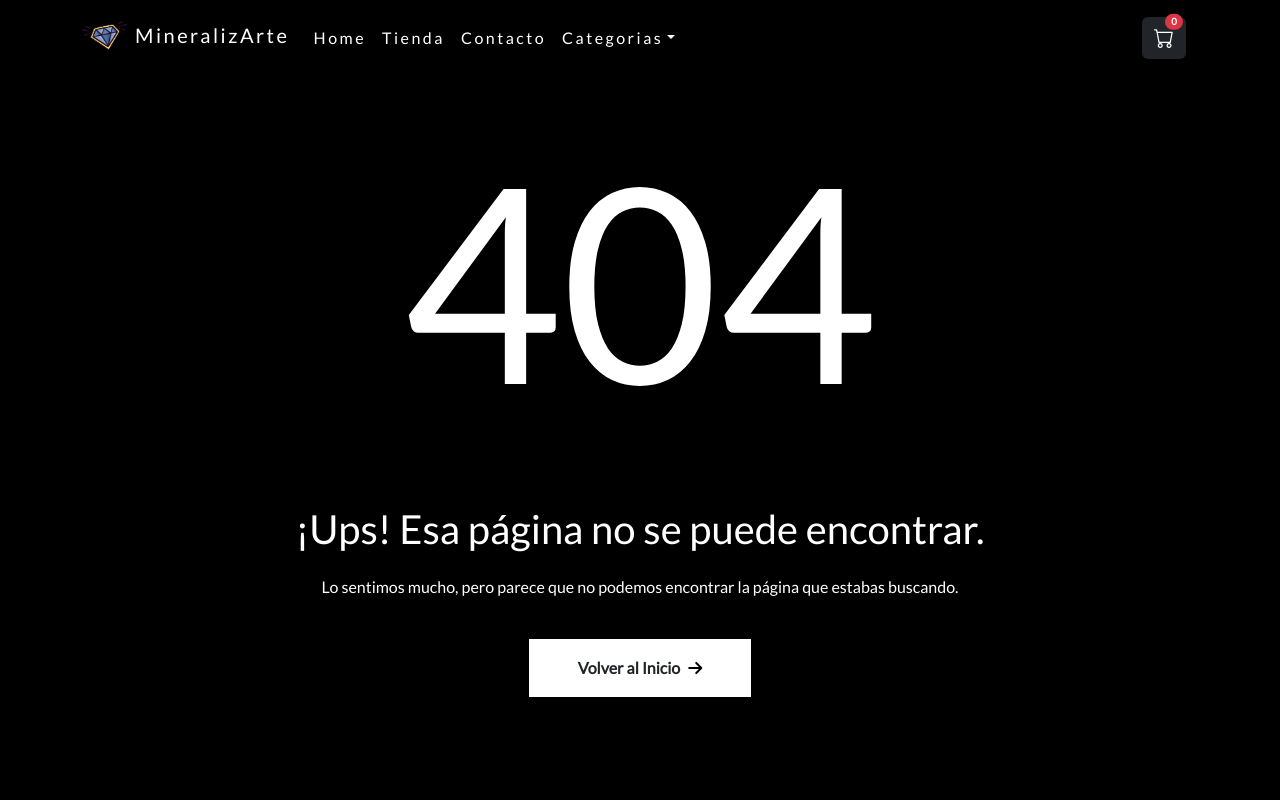
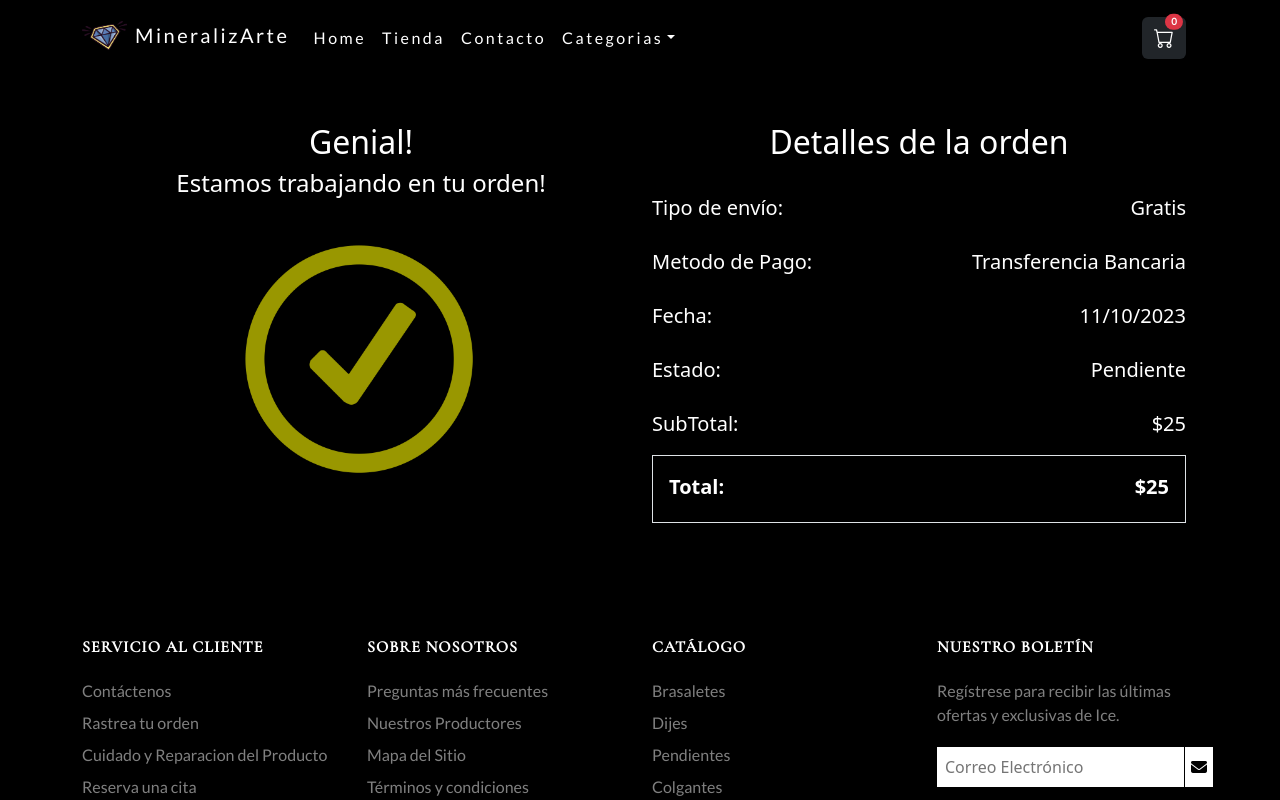
Before and after one commit to lautato15/Mineralizarte-ECommerce-React, a React (Vite) app: page /order in a window 1280 px wide. Shown: the top 800 px of the page. Built offline with nearby package versions, Linux system fonts and the light colour scheme.

Commit message:
Maquetado Semi Finish

```diff
--- a/src/App.jsx
+++ b/src/App.jsx
@@ -15,6 +15,7 @@ import Checkout from "./components/pages/Checkout";
 import { initializeApp } from "firebase/app";
 import { Toaster } from "react-hot-toast";
 import LoadingOrder from "./components/partials/LoadingOrder";
+import OrderDetail from "./components/pages/OrderDetail";
 // TODO: Add SDKs for Firebase products that you want to use
 // https://firebase.google.com/docs/web/setup#available-libraries
 
@@ -46,6 +47,7 @@ function App() {
           <Route path="/checkout/:shipping" element={<Checkout />} />
           <Route path="*" element={<NotFound />} />
           <Route path="/load" element={<LoadingOrder />} />
+          <Route path="/order" element={<OrderDetail />} />
         </Routes>
       </div>
       <Footer />
--- a/src/components/checkout/BillingDetails.jsx
+++ b/src/components/checkout/BillingDetails.jsx
@@ -58,6 +58,17 @@ function BillingDetails() {
           />
           <label htmlFor="email">
             Correo Electrónico <span className="text-danger">*</span>{" "}
+          </label>
+          <input
+            type="text"
+            name="email"
+            className="form-control-plaintext border-bottom mb-4 text-Form bg-dark text-white"
+            onChange={handleChange}
+            value={billingDetails.email}
+          />
+          <label htmlFor="email">
+            Correo Electrónico (Confirme repitiendo el correo){" "}
+            <span className="text-danger">*</span>{" "}
           </label>
           <input
             type="text"
@@ -135,9 +146,7 @@ function BillingDetails() {
                 Enviar a otra dirección?
               </label>
             </div>
-            <label htmlFor="note">
-              Notas del pedido (opcional) <span className="text-danger">*</span>{" "}
-            </label>
+            <label htmlFor="note">Notas del pedido (opcional)</label>
             <textarea
               type="text"
               name="note"
--- a/src/components/checkout/Ticket.jsx
+++ b/src/components/checkout/Ticket.jsx
@@ -84,6 +84,9 @@ function Ticket() {
         </div>
 
         <div className="border ">
+          <h5 className="FontGaramond text-center pt-4">
+            Metodo de Pago <span className="text-danger">*</span>
+          </h5>
           <ul>
             <li className=" my-3">
               <input
@@ -155,7 +158,7 @@ function Ticket() {
                 value="paypal"
                 type="radio"
                 className=" me-2"
-              />{" "}
+              />
               <label>PayPal</label>
               {paymentDetails === "paypal" && (
                 <div className="payment-box">
--- /dev/null
+++ b/src/components/pages/OrderDetail.css
@@ -0,0 +1,6 @@
+.ImgCheck{
+    width: 250px;
+    height: 250px;
+    filter: hue-rotate(310deg) brightness(150%);
+    margin-top: 30px;
+}
--- /dev/null
+++ b/src/components/pages/OrderDetail.jsx
@@ -0,0 +1,53 @@
+import "./OrderDetail.css";
+import CheckList from "../../assets/img/checklist.png";
+
+function OrderDetail() {
+  return (
+    <>
+      <div className="d-flex align-items-center justify-content-center h-100 text-white py-5 container">
+        <div className="row w-100">
+          <div className="col-12 col-md-6">
+            <div className="d-flex align-items-center justify-content-center flex-column ">
+              <h2>Genial!</h2>
+              <h4>Estamos trabajando en tu orden!</h4>
+              <img
+                src={CheckList}
+                alt="Imagen del visto bueno"
+                className="ImgCheck"
+              />
+            </div>
+          </div>
+          <div className="col-12 col-md-6">
+            <h5 className="fs-2 text-center">Detalles de la orden</h5>
+            <div className="d-flex w-100 pt-4">
+              <p className="fs-5">Tipo de envío: </p>
+              <p className="ms-auto fs-5">Gratis</p>
+            </div>
+            <div className="d-flex w-100 pt-2">
+              <p className="fs-5">Metodo de Pago: </p>
+              <p className="ms-auto fs-5">Transferencia Bancaria</p>
+            </div>
+            <div className="d-flex w-100 pt-2">
+              <p className="fs-5">Fecha: </p>
+              <p className="ms-auto fs-5">11/10/2023</p>
+            </div>
+            <div className="d-flex w-100 pt-2">
+              <p className="fs-5">Estado: </p>
+              <p className="ms-auto fs-5">Pendiente</p>
+            </div>
+            <div className="d-flex w-100 pt-2">
+              <p className="fs-5">SubTotal: </p>
+              <p className="ms-auto fs-5">$25</p>
+            </div>
+            <div className="d-flex w-100 pt-2 border border-whiteb px-3 pt-3 pb-1">
+              <p className="fs-5 fw-bold">Total: </p>
+              <p className="ms-auto fs-5 fw-bold">$25</p>
+            </div>
+          </div>
+        </div>
+      </div>
+    </>
+  );
+}
+
+export default OrderDetail;
--- a/src/components/partials/LoadingOrder.css
+++ b/src/components/partials/LoadingOrder.css
@@ -41,10 +41,11 @@
   top: 12px;
   right: 12px;
   border-radius: 50%;
-  background: #24ecff;
-  box-shadow: 0 0 0 5px #24ecff33, 0 0 0 10px #24ecff33, 0 0 0 20px #24ecff33,
-    0 0 20px #24ecff33, 0 0 50px #24ecff33;
+  background: #d9b617;
+  box-shadow: 0 0 0 5px #d9b61744, 0 0 0 10px #d9b61733, 0 0 0 20px #d9b61733,
+    0 0 20px #d9b61722, 0 0 50px #d9b61711;
 }
+
 .Cont .Ring:nth-child(2) {
   animation: animate 4s linear infinite;
   animation-delay: -1s;
@@ -64,19 +65,19 @@
   height: 15px;
   border-radius: 50%;
   background: #d9b617;
-  box-shadow: 0 0 0 5px #d9b617, 0 0 0 10px #d9b61733, 0 0 0 20px #d9b61733,
+  box-shadow: 0 0 0 5px #d9b61744, 0 0 0 10px #d9b61733, 0 0 0 20px #d9b61733,
     0 0 20px #d9b61722, 0 0 50px #d9b61711;
 }
 
-
+/* DOWN */
 .Cont .Ring:nth-child(3) {
   animation-delay: -3s;
   position: absolute;
   bottom: -66.6px;
-  border-right: 4px solid #d9b617;
-  border-bottom: 4px solid #d9b617;
-  border-top: 4px solid #d9b617;
-  border-left: 4px solid #d9b617;
+  border-right: 4px solid #5eb345;
+  border-bottom: 4px solid #5eb345;
+  border-top: 4px solid #5eb345;
+  border-left: 4px solid #5eb345;
 }
 
 .Cont .Ring:nth-child(3)::before {
@@ -88,10 +89,13 @@
   width: 15px;
   height: 15px;
   border-radius: 50%;
-  background: #e41cf8;
-  box-shadow: 0 0 0 5px #e41cf833, 0 0 0 10px #e41cf822, 0 0 0 20px #e41cf811,
-    0 0 20px #e41cf8, 0 0 50px #e41cf8;
+  background: #d9b617;
+  box-shadow: 0 0 0 5px #d9b61744, 0 0 0 10px #d9b61733, 0 0 0 20px #d9b61733,
+    0 0 20px #d9b61722, 0 0 50px #d9b61711;
 }
+
+
+/* UP */
 .Cont .Ring:nth-child(4) {
     animation-delay: -1s;
     position: absolute;
@@ -112,7 +116,7 @@
     width: 15px;
     height: 15px;
     border-radius: 50%;
-    background: #d91717;
-    box-shadow: 0 0 0 5px #e41cf833, 0 0 0 10px #e41cf822, 0 0 0 20px #e41cf811,
-      0 0 20px #e41cf8, 0 0 50px #e41cf8;
+    background: #d9b617;
+    box-shadow: 0 0 0 5px #d9b61744, 0 0 0 10px #d9b61733, 0 0 0 20px #d9b61733,
+    0 0 20px #d9b61722, 0 0 50px #d9b61711;
   }
--- a/src/components/partials/LoadingOrder.jsx
+++ b/src/components/partials/LoadingOrder.jsx
@@ -2,13 +2,16 @@ import "./LoadingOrder.css";
 function LoadingOrder() {
   return (
     <>
-      <div className="Body">
+      <div className="Body d-flex flex-column">
         <div className="Cont ">
           <div className="Ring"></div>
           <div className="Ring"></div>
           <div className="Ring"></div>
           <div className="Ring"></div>
         </div>
+        <h2 className="FontGaramond text-white" style={{ marginTop: "150px" }}>
+          Estamos procesando tu orden...
+        </h2>
       </div>
     </>
   );
```
Also changed, not shown: TaskList.txt, src/assets/img/checklist.png (added).
